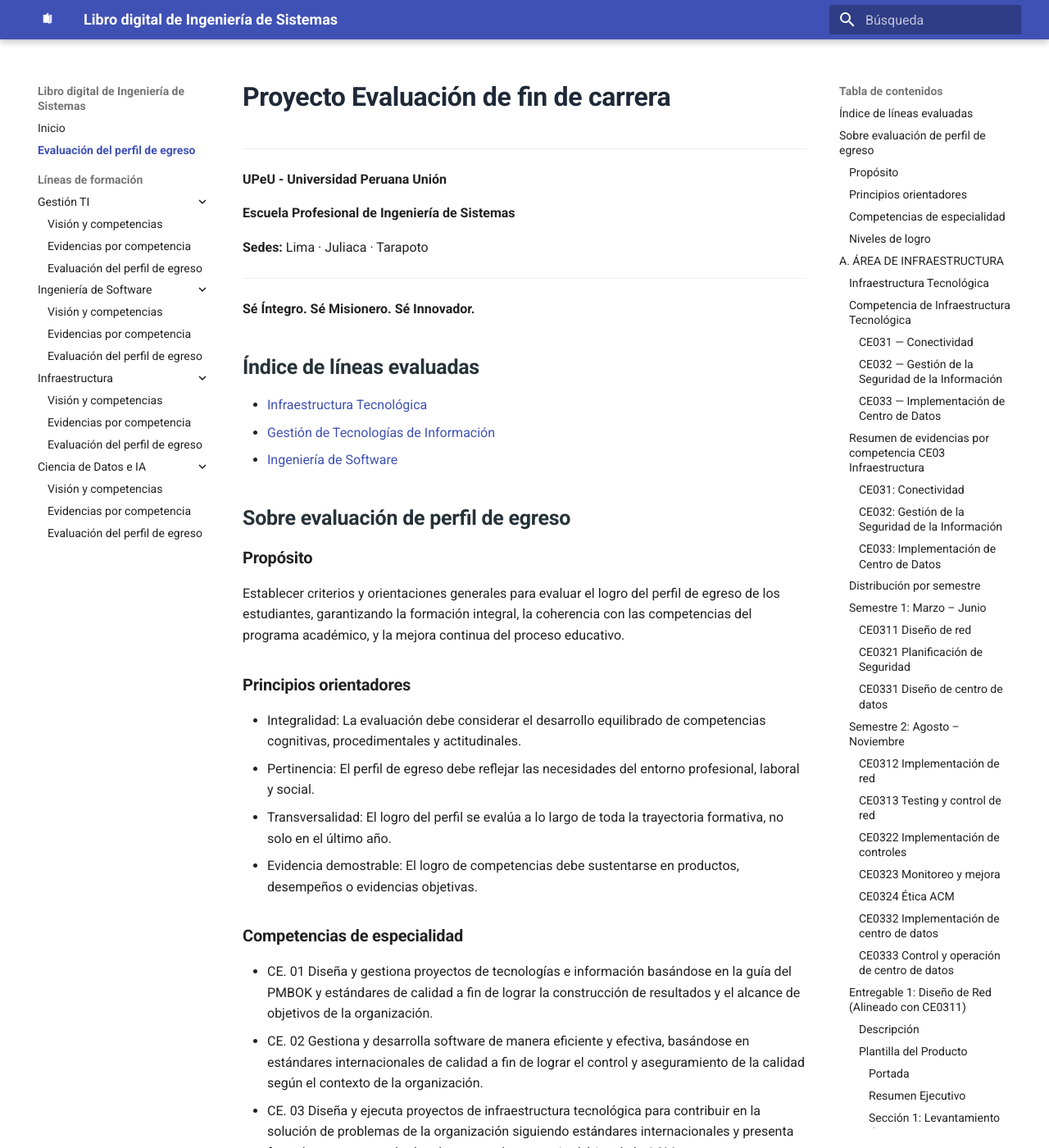
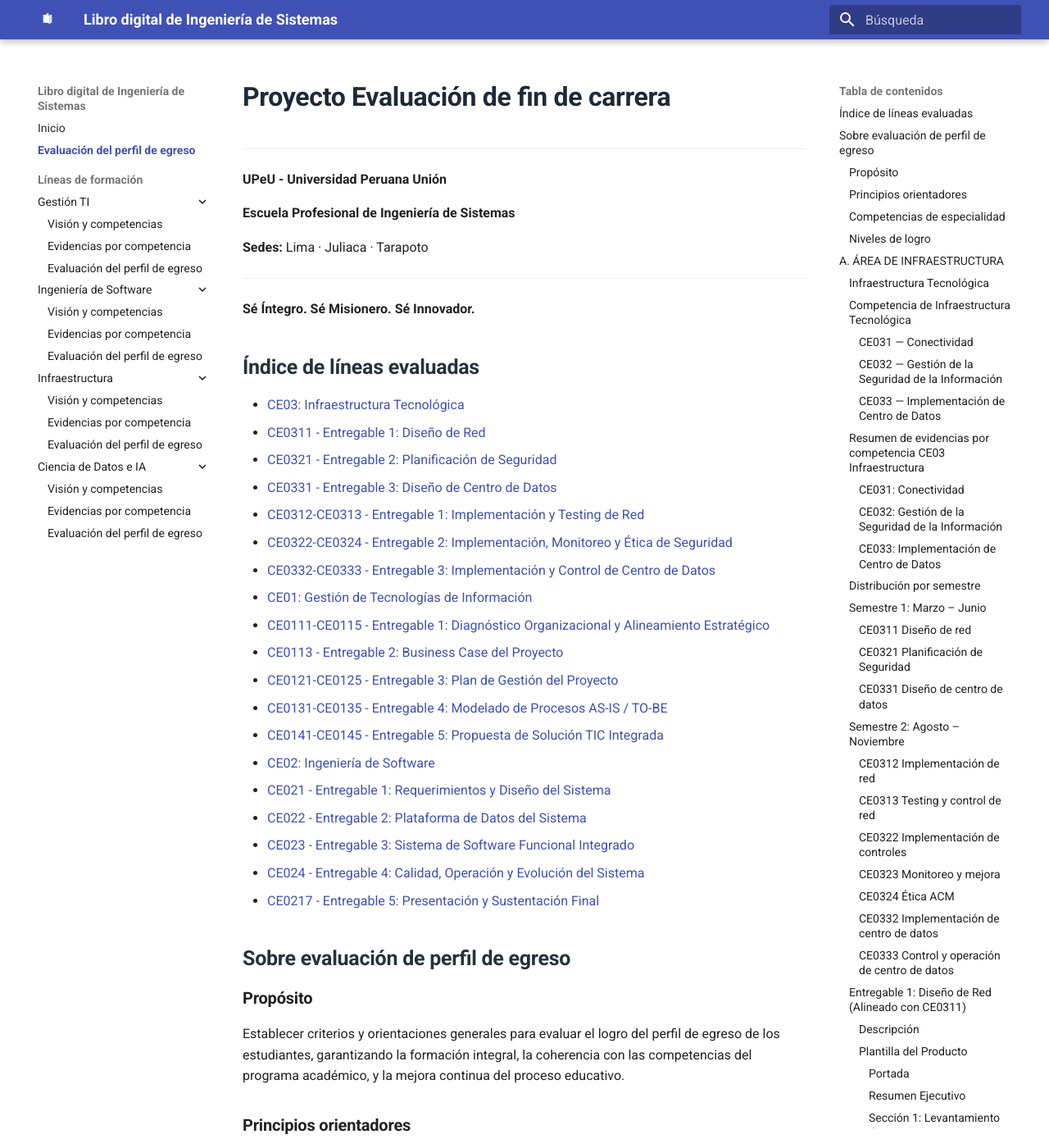
Before and after one commit to upeuoficial/planb, an MkDocs documentation site: the page built from docs/transcripcion.md, in a window 1280 px wide and 1400 px high. Shown: the whole window at 82% size. Built offline with MkDocs 1.6.1 and Material for MkDocs 9.7.7, drawn with Linux system fonts in a browser that asks for light colours; some of the changed text lies outside the part shown.

Commit message:
first commit

```diff
--- a/docs/transcripcion.md
+++ b/docs/transcripcion.md
@@ -14,9 +14,25 @@
 
 ## Índice de líneas evaluadas
 
-- [Infraestructura Tecnológica](#a-area-de-infraestructura)
-- [Gestión de Tecnologías de Información](#b-area-de-gestion-de-tecnologias-de-informacion-gti)
-- [Ingeniería de Software](#c-area-de-ingenieria-de-software)
+- [CE03: Infraestructura Tecnológica](#a-area-de-infraestructura)
+  - [CE0311 - Entregable 1: Diseño de Red](#entregable-1-diseno-de-red-alineado-con-ce0311)
+  - [CE0321 - Entregable 2: Planificación de Seguridad](#entregable-2-planificacion-de-seguridad-alineado-con-ce0321)
+  - [CE0331 - Entregable 3: Diseño de Centro de Datos](#entregable-3-diseno-de-centro-de-datos-alineado-con-ce0331)
+  - [CE0312-CE0313 - Entregable 1: Implementación y Testing de Red](#entregable-1-implementacion-y-testing-de-red-alineado-con-ce0312-y-ce0313)
+  - [CE0322-CE0324 - Entregable 2: Implementación, Monitoreo y Ética de Seguridad](#entregable-2-implementacion-monitoreo-y-etica-de-seguridad-alineado-con-ce0322-ce0323-y-ce0324)
+  - [CE0332-CE0333 - Entregable 3: Implementación y Control de Centro de Datos](#entregable-3-implementacion-y-control-de-centro-de-datos-alineado-con-ce0332-y-ce0333)
+- [CE01: Gestión de Tecnologías de Información](#b-area-de-gestion-de-tecnologias-de-informacion-gti)
+  - [CE0111-CE0115 - Entregable 1: Diagnóstico Organizacional y Alineamiento Estratégico](#entregable-1-diagnostico-organizacional-y-alineamiento-estrategico)
+  - [CE0113 - Entregable 2: Business Case del Proyecto](#entregable-2-business-case-del-proyecto)
+  - [CE0121-CE0125 - Entregable 3: Plan de Gestión del Proyecto](#entregable-3-plan-de-gestion-del-proyecto-pmbok-agile)
+  - [CE0131-CE0135 - Entregable 4: Modelado de Procesos AS-IS / TO-BE](#entregable-4-modelado-de-procesos-as-is-to-be)
+  - [CE0141-CE0145 - Entregable 5: Propuesta de Solución TIC Integrada](#entregable-5-propuesta-de-solucion-tic-integrada-al-ecosistema-de-sistemas-de-informacion)
+- [CE02: Ingeniería de Software](#c-area-de-ingenieria-de-software)
+  - [CE021 - Entregable 1: Requerimientos y Diseño del Sistema](#entregable-1-requerimientos-y-diseno-del-sistema-alineado-con-ce021)
+  - [CE022 - Entregable 2: Plataforma de Datos del Sistema](#entregable-2-plataforma-de-datos-del-sistema-alineado-con-ce022)
+  - [CE023 - Entregable 3: Sistema de Software Funcional Integrado](#entregable-3-sistema-de-software-funcional-integrado-alineado-con-ce023)
+  - [CE024 - Entregable 4: Calidad, Operación y Evolución del Sistema](#entregable-4-calidad-operacion-y-evolucion-del-sistema-alineado-con-ce024)
+  - [CE0217 - Entregable 5: Presentación y Sustentación Final](#entregable-5-presentacion-y-sustentacion-final-alineado-con-ce0217)
 
 ## Sobre evaluación de perfil de egreso
 
```
Also changed, not shown: other parts of docs/transcripcion.md (+1 -1 lines).
